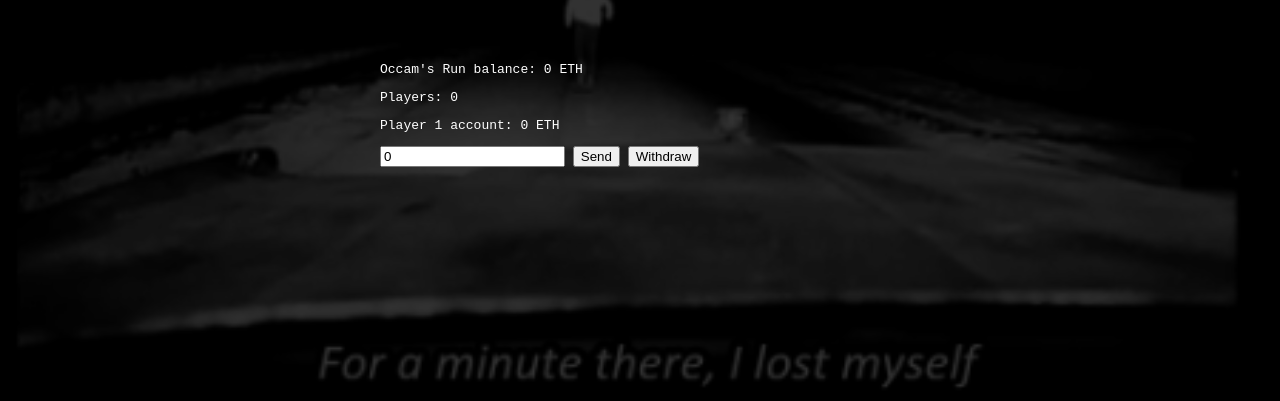
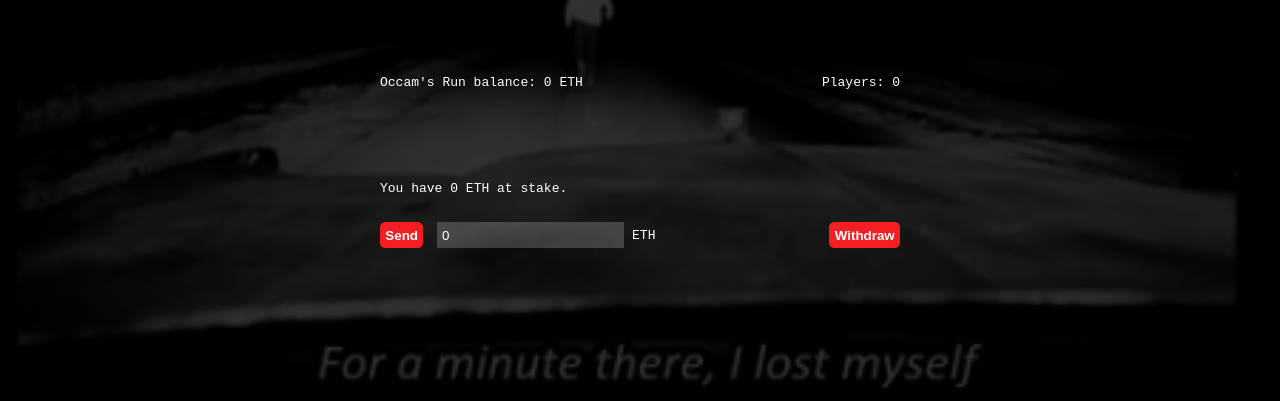
Before and after one commit to d11e9/Occams-Run, a plain HTML site: page index.html in a window 1280 px wide. Shown: the part 399-800 px from the top of the page. Drawn offline with Linux system fonts and the light colour scheme.

Commit message:
improve UI

```diff
--- a/index.html
+++ b/index.html
@@ -41,11 +41,34 @@
             }
             .int, .info {
                 text-align: left;
+                margin: 0 auto;
                 margin-bottom: 5em;
                 padding: 0 1em;
                 max-width:  40em;
-                margin: 0 auto;
+                overflow: auto;
             }
+
+            .amount {
+                background-color: rgba( 255,255,255,0.2);
+                padding: 0.4em;
+                border: 0 none;
+                color: white;
+                margin-left: 1em;
+            }
+
+            button {
+                background-color: #f41e23;
+                padding: 0.4em;
+                border: 0 none;
+                color: white;
+                font-weight: bold;
+                border-radius: 0.4em;
+                cursor: pointer;
+            }
+
+            .left { float: left; }
+            .right { float: right; }
+
             .players span { margin-right: 2em; }
         </style>
         <script src="jquery.min.js"></script>
@@ -61,14 +84,14 @@
             </div>
 
             <div class="info">
-                <p>Occam's Run balance: <span class="occamsBalance">0</span> ETH</p>
-                <p>Players: <span class="playerCount">0</span></p>
-                <p class="players"></p>
+                <p class="left">Occam's Run balance: <span class="occamsBalance">0</span> ETH</p>
+                <p class="right">Players: <span class="playerCount">0</span></p>
             </div>
 
             <div class="int interface0">
-                <p>Player 1 account: <span class="balance">0</span> ETH</p>
-                <p> <input class="amount" type="text" value="0" /> <button class="send">Send</button> <button class="withdraw">Withdraw</button></p>
+                <p>You have <span class="balance">0</span> ETH at stake.</p>
+                <p class="left"><button class="send" title="Theres a 50/50 chance you will increase your stake or lose everything.">Send</button><input class="amount" type="text" value="0" /> ETH </p>
+                <p class="right"> <button class="withdraw" title="Withdraw all ETH you have at stake.">Withdraw</button></p>
             </div>
 
         </div>
```
